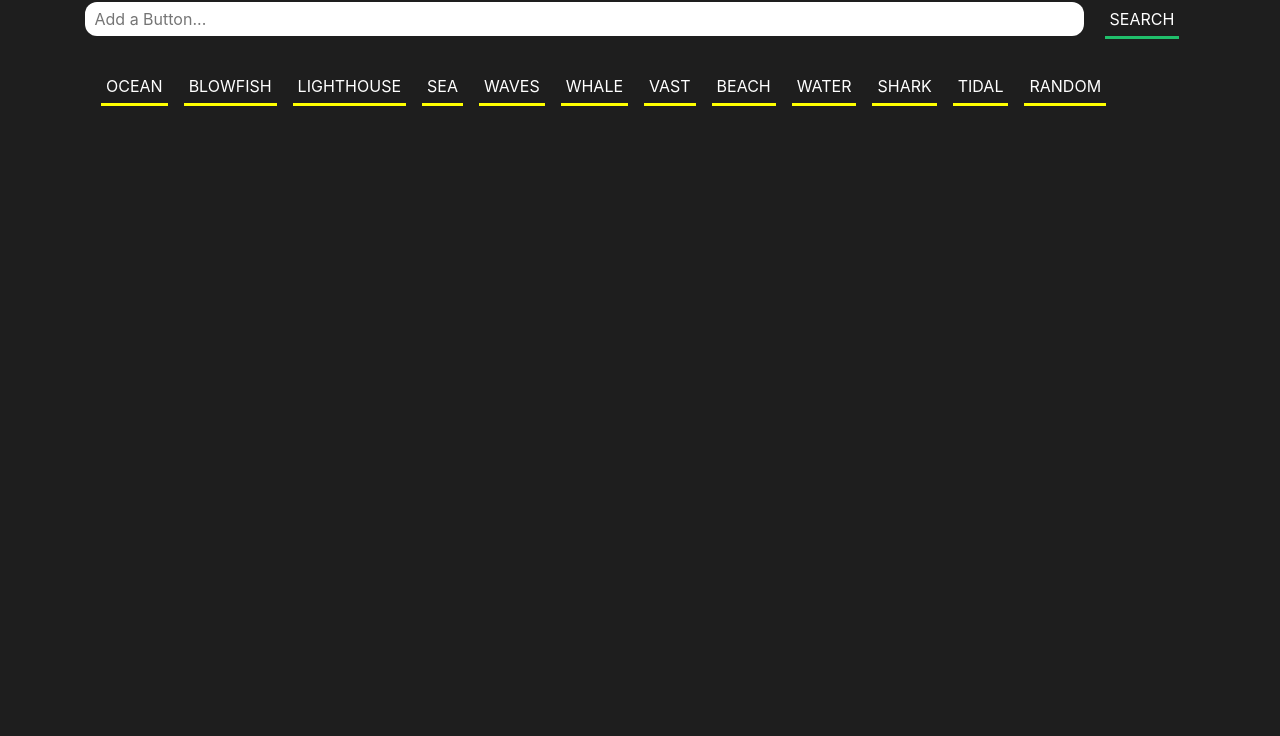
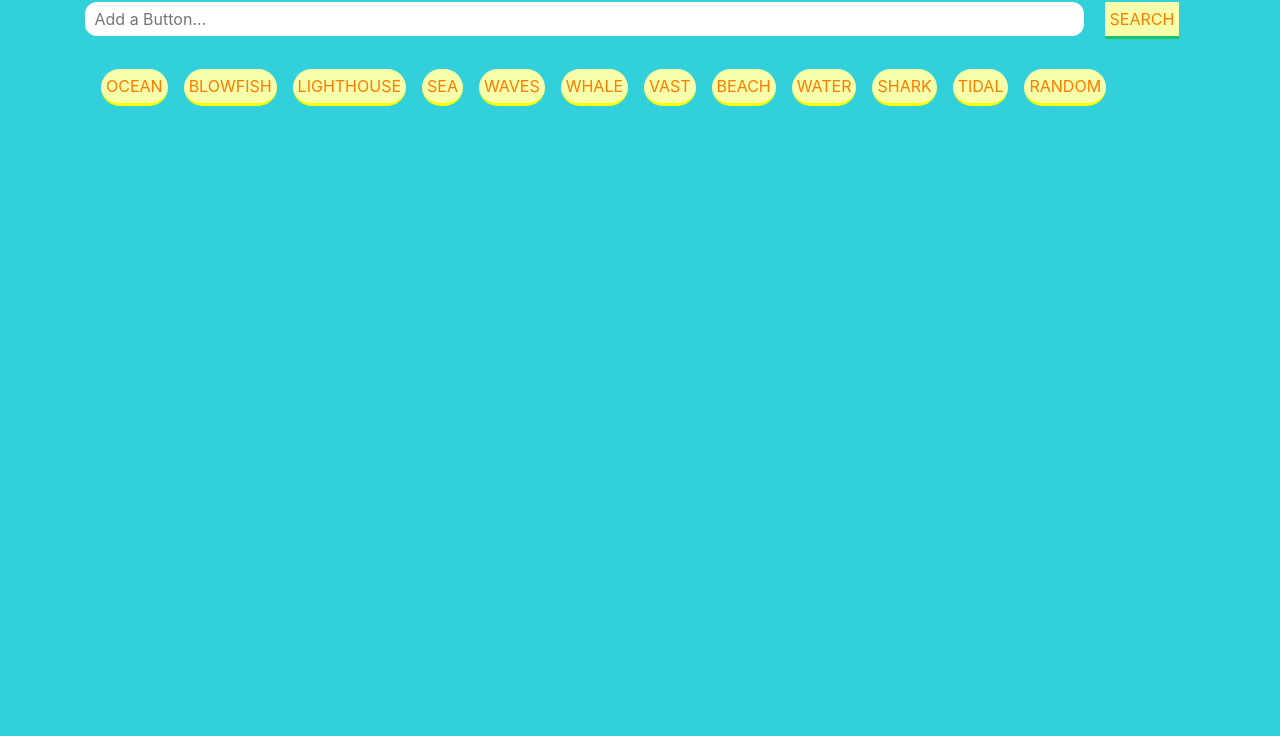
Before and after one commit to jiminhuh/giftastic, a plain HTML site: page index.html in a window 1280 px wide. Shown: the part 64-800 px from the top of the page. Drawn offline with nearby package versions, Linux system fonts and the light colour scheme.

Commit message:
changed color scheme

```diff
--- a/css/style.css
+++ b/css/style.css
@@ -5,7 +5,7 @@ html {
 }
 
 body {
-    background-color: rgb(30,30,30);
+    background-color: rgb(49, 208, 219);
     color: #fff;
 }
 
@@ -37,8 +37,8 @@ body {
 #search-button {
     padding: 5px;
     text-transform: uppercase;
-    color: #fff;
-    background: rgb(30,30,30);
+    color: rgb(255, 123, 0);
+    background: rgb(247,255,171);
     padding: 5px;
     margin-left: 1rem;
     border: 3px solid #20bf6b;
@@ -54,8 +54,8 @@ body {
 
 #button {
     text-transform: uppercase;
-    color: #fff;
-    background: rgb(30,30,30);
+    color: rgb(255, 123, 0);
+    background: rgb(247, 255, 171);
     padding: 5px;
     margin-left: 1rem;
     border: 3px solid yellow;
@@ -63,6 +63,7 @@ body {
     border-right: none;
     border-left: none;
     display: inline-block;
+    border-radius: 25px;
 }
 
 #button:hover {
@@ -85,8 +86,10 @@ body {
 
 #rating {
     margin-top: 2px;
+    color:rgb(255, 123, 0);
 }
 
 #url {
-    color: #20bf6b;
+    color: rgb(255, 123, 0);
+
 }
--- a/javascript/app.js
+++ b/javascript/app.js
@@ -83,7 +83,7 @@ function game () {
                 method: "GET"
             }).then(function(response) {
                 for(var i = 0; i < 25; i++) {
-                    var url = "<a id='url' href='" + response.data[i].url + "'> Click here for Original </a>";
+                    var url = "<a id='url' href='" + response.data[i].url + "'> CLICK HERE FOR ORIGINAL </a>";
                     var image = "<img id='created-image' src='" + response.data[i].images.fixed_width.url + "'>";
                     var rating = "<p id='rating'>Rating: " + response.data[i].rating + "</p>";
                     var div = "<div id='eachDiv'>" + image + rating + url + "</div>";
```
Also changed, not shown: 1 other file.
